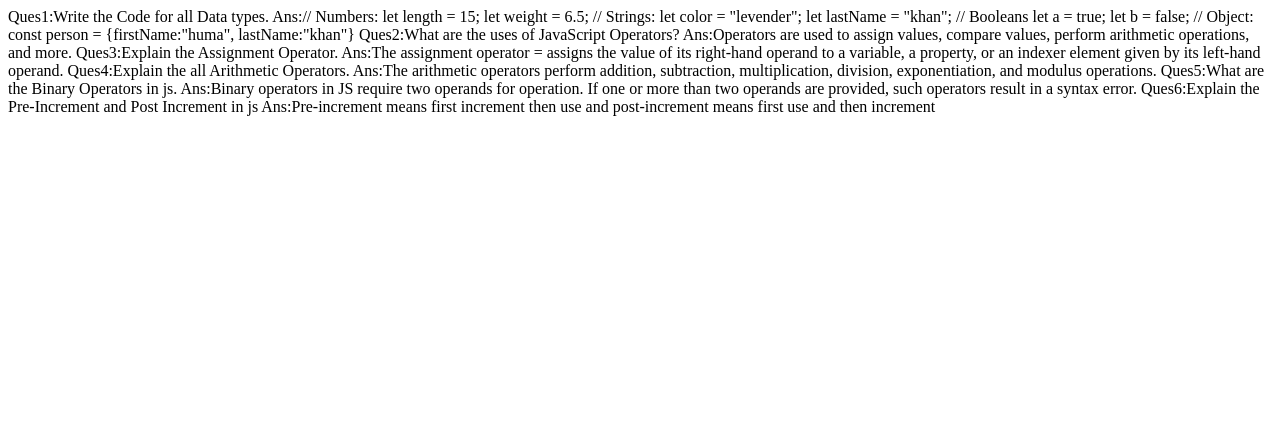
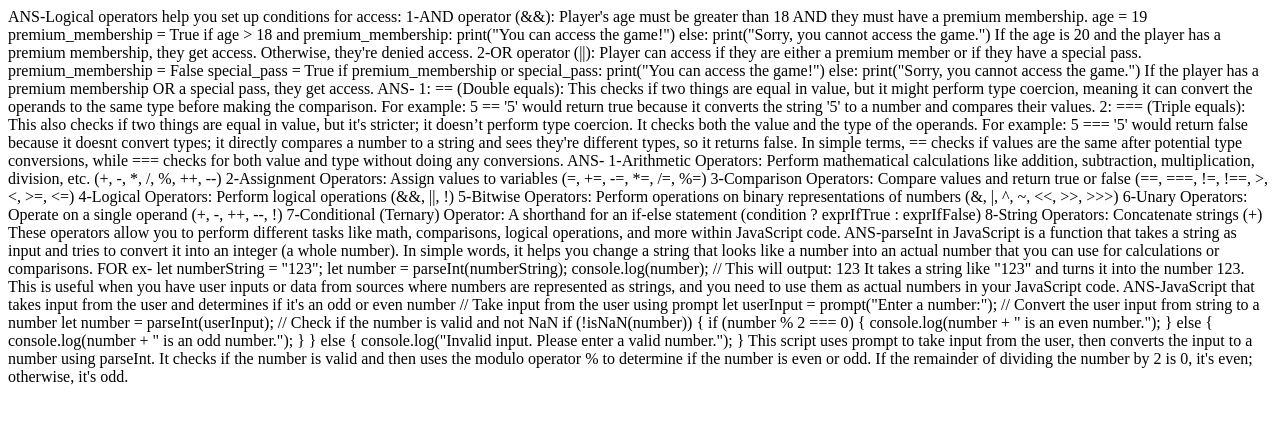
Before and after one commit to humakhann/javascript-assighment, a plain HTML site: page index.html in a window 1280 px wide. Drawn offline with Linux system fonts and the light colour scheme.

Commit message:
Add files via upload

```diff
--- a/index.html
+++ b/index.html
@@ -3,48 +3,111 @@
 <head>
     <meta charset="UTF-8">
     <meta name="viewport" content="width=device-width, initial-scale=1.0">
-    <title> day 3 assighnment</title>
+    <title> day 4 assighnment</title>
 </head>
 <body>
 
-    Ques1:Write the Code for all Data types.
+<!-- QUES1-Create the Example for Logical Operators ? -->
+ANS-Logical operators help you set up conditions for access:
+1-AND operator (&&): Player's age must be greater than 18 AND they must have a premium membership.
+age = 19
+premium_membership = True
 
-    Ans:// Numbers:
-        let length = 15;
-        let weight = 6.5;
+if age > 18 and premium_membership:
+    print("You can access the game!")
+else:
+    print("Sorry, you cannot access the game.")
 
-        // Strings:
-        let color = "levender";
-        let lastName = "khan";
+If the age is 20 and the player has a premium membership, they get access. Otherwise, they're denied access.
 
-        // Booleans
-        let a = true;
-        let b = false;
+2-OR operator (||): Player can access if they are either a premium member or if they have a special pass.
+premium_membership = False
+special_pass = True
 
-        // Object:
-        const person = {firstName:"huma", lastName:"khan"}
+if premium_membership or special_pass:
+    print("You can access the game!")
+else:
+    print("Sorry, you cannot access the game.")
 
-    Ques2:What are the uses of JavaScript Operators?
-
-    Ans:Operators are used to assign values, compare values, perform arithmetic operations, and more.
-
-    Ques3:Explain the Assignment Operator.
-
-    Ans:The assignment operator = assigns the value of its right-hand operand to a variable, a property, or an indexer element given by its left-hand operand.
-
-    Ques4:Explain the all Arithmetic Operators.
-
-    Ans:The arithmetic operators perform addition, subtraction, multiplication, division, exponentiation, and modulus operations.
-
-    Ques5:What are the Binary Operators in js.
-
-    Ans:Binary operators in JS require two operands for operation. If one or more than two operands are provided, such operators result in a syntax error.
-
-    Ques6:Explain the Pre-Increment and Post Increment in js
-
-    Ans:Pre-increment means first increment then use and post-increment means first use and then increment
+    If the player has a premium membership OR a special pass, they get access.
 
 
+<!-- QUES2-Difference between “ == “ and “ === “ operators.? -->
+ANS-
+1: == (Double equals): This checks if two things are equal in value, but it might perform type coercion,
+ meaning it can convert the operands to the same type before making the comparison.
+
+For example:
+
+5 == '5' would return true because it converts the string '5' to a number and compares their values.
+
+2: === (Triple equals): This also checks if two things are equal in value, but it's stricter; it doesn’t
+ perform type coercion. It checks both the value and the type of the operands.
+
+For example:
+
+5 === '5' would return false because it doesnt convert types; it directly compares a number to a string
+ and sees they're different types, so it returns false.
+In simple terms, == checks if values are the same after potential type conversions, while === checks for
+ both value and type without doing any conversions.
+
+<!-- QUES3-How many operators do we have in JS ? -->
+ANS-
+1-Arithmetic Operators: Perform mathematical calculations like addition, subtraction, multiplication, division, etc. (+, -, *, /, %, ++, --)
+
+2-Assignment Operators: Assign values to variables (=, +=, -=, *=, /=, %=)
+
+3-Comparison Operators: Compare values and return true or false (==, ===, !=, !==, >, <, >=, <=)
+
+4-Logical Operators: Perform logical operations (&&, ||, !)
+
+5-Bitwise Operators: Perform operations on binary representations of numbers (&, |, ^, ~, <<, >>, >>>)
+
+6-Unary Operators: Operate on a single operand (+, -, ++, --, !)
+
+7-Conditional (Ternary) Operator: A shorthand for an if-else statement (condition ? exprIfTrue : exprIfFalse)
+
+8-String Operators: Concatenate strings (+)
+
+These operators allow you to perform different tasks like math, comparisons, logical operations, and more within JavaScript code.
+
+<!-- QUES4-What is use of parseInt in js? -->
+ANS-parseInt in JavaScript is a function that takes a string as input and tries to convert it into an integer (a whole number).
+
+In simple words, it helps you change a string that looks like a number into an actual number that you can use for calculations or comparisons.
+FOR ex-
+let numberString = "123";
+let number = parseInt(numberString);
+console.log(number); // This will output: 123
+
+It takes a string like "123" and turns it into the number 123. This is useful when you have user inputs
+ or data from sources where numbers are represented as strings, and you need to use them as actual
+ numbers in your JavaScript code.
+
+<!-- Ques5-Take input from user and find the odd and even number.? -->
+ANS-JavaScript that takes input from the user and determines if it's an odd or even number
+
+// Take input from the user using prompt
+let userInput = prompt("Enter a number:");
+
+// Convert the user input from string to a number
+let number = parseInt(userInput);
+
+// Check if the number is valid and not NaN
+if (!isNaN(number)) {
+    if (number % 2 === 0) {
+        console.log(number + " is an even number.");
+    } else {
+        console.log(number + " is an odd number.");
+    }
+} else {
+    console.log("Invalid input. Please enter a valid number.");
+}
+
+
+This script uses prompt to take input from the user, then converts the input to a number using parseInt.
+ It checks if the number is valid and then uses the modulo operator % to determine if the number is even
+  or odd. If the remainder of dividing the number by 2 is 0, it's even; otherwise, it's odd.
 
 
 </body>
```
